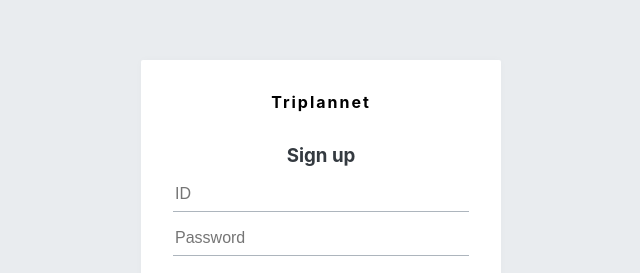
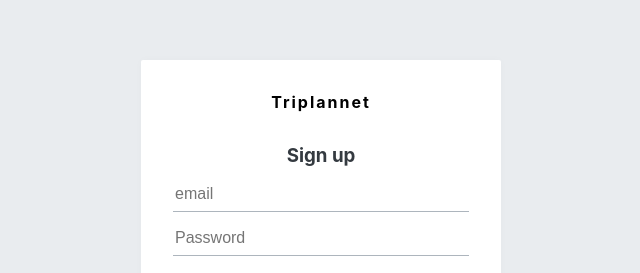
Before and after one commit to swsnu/swpp2019-team6, a React (Create React App) app in the folder frontend/: page /sign_up in a window 1280 px wide. Shown: the part 126-399 px from the top of the page, without its empty margins (319-959 px from the left). Built offline with nearby package versions, Linux system fonts and the light colour scheme.

Commit message:
username -> email

```diff
--- a/frontend/src/components/auth/AuthForm.js
+++ b/frontend/src/components/auth/AuthForm.js
@@ -76,11 +76,11 @@ const AuthForm = ({ type, form, onChange, onSubmit, error }) => {
       <h3>{text}</h3>
       <form onSubmit={onSubmit}>
         <StyledInput
-          autoComplete="username"
-          name="username"
-          placeholder="ID"
+          autoComplete="email"
+          name="email"
+          placeholder="email"
           onChange={onChange}
-          value={form.username}
+          value={form.email}
         />
         <StyledInput
           autoComplete="new-password"
--- a/frontend/src/components/common/Header.js
+++ b/frontend/src/components/common/Header.js
@@ -52,7 +52,7 @@ const Header = ({ user, onLogout }) => {
           </Link>
           {user ? (
             <div className="right">
-              <UserInfo>{user.username}</UserInfo>
+              <UserInfo>{user.nickname}</UserInfo>
               <Button onClick={onLogout}>Login</Button>
             </div>
           ) : (
--- a/frontend/src/containers/auth/LoginForm.js
+++ b/frontend/src/containers/auth/LoginForm.js
@@ -7,7 +7,7 @@ import AuthForm from "../../components/auth/AuthForm";
 
 class LoginForm extends Component {
   state = {
-    username: "",
+    email: "",
     password: ""
   };
 
@@ -20,7 +20,7 @@ class LoginForm extends Component {
 
   onSubmit = e => {
     e.preventDefault();
-    this.props.onLogin(this.state.username, this.state.password);
+    this.props.onLogin(this.state.email, this.state.password);
   };
 
   render() {
@@ -38,9 +38,9 @@ class LoginForm extends Component {
 
 const mapDispatchToProps = dispatch => {
   return {
-    onLogin: (username, password) => {
+    onLogin: (email, password) => {
       dispatch(
-        actionCreators.login({ username: username, password: password })
+        actionCreators.login({ email: email, password: password })
       );
     },
 
--- a/frontend/src/containers/auth/SignupForm.js
+++ b/frontend/src/containers/auth/SignupForm.js
@@ -9,7 +9,7 @@ import AuthForm from '../../components/auth/AuthForm';
 class SignupForm extends Component {
 
     state = {
-       username: '',
+       email: '',
        password: '',
        password_confirm: '',
        nickname: ''
@@ -26,7 +26,7 @@ class SignupForm extends Component {
 
     onSubmit = (e) => {
         e.preventDefault();
-        this.props.onSignup(this.state.username, this.state.password, this.state.nickname);
+        this.props.onSignup(this.state.email, this.state.password, this.state.nickname);
     }
 
     render() {
@@ -44,9 +44,9 @@ class SignupForm extends Component {
 
 const mapDispatchToProps = dispatch => {
     return{
-        onSignup: (username, password, nickname) => {
+        onSignup: (email, password, nickname) => {
             dispatch(
-              actionCreators.signUp({ username: username, password: password, nickname: nickname })
+              actionCreators.signUp({ email: email, password: password, nickname: nickname })
             );
           },
     }
--- a/frontend/src/store/actions/auth.js
+++ b/frontend/src/store/actions/auth.js
@@ -11,12 +11,12 @@ export const login_failure = (temp) => {
     return { type: actionTypes.LOGIN_FAILURE, temp: temp};
 };
 
-// login({ username: username, password: password })
+// login({ email: email, password: password })
 export const login = (info) => {
     return dispatch => {
         // return axios.get('/api/user')
         //     .then(res => dispatch(login_success(res.data)));
-        dispatch(login_success(info.username));
+        dispatch(login_success(info.email));
     }
 }
 
@@ -39,7 +39,7 @@ export const signUp_failure = (temp) => {
     return { type: actionTypes.SIGNUP_FAILURE, temp: temp};
 };
 
-// signUp({ username: username, password: password, nickname: nickname }
+// signUp({ email: email, password: password, nickname: nickname }
 export const signUp = (info) => {
     return dispatch => {
         return axios.get('/api/user')
```
